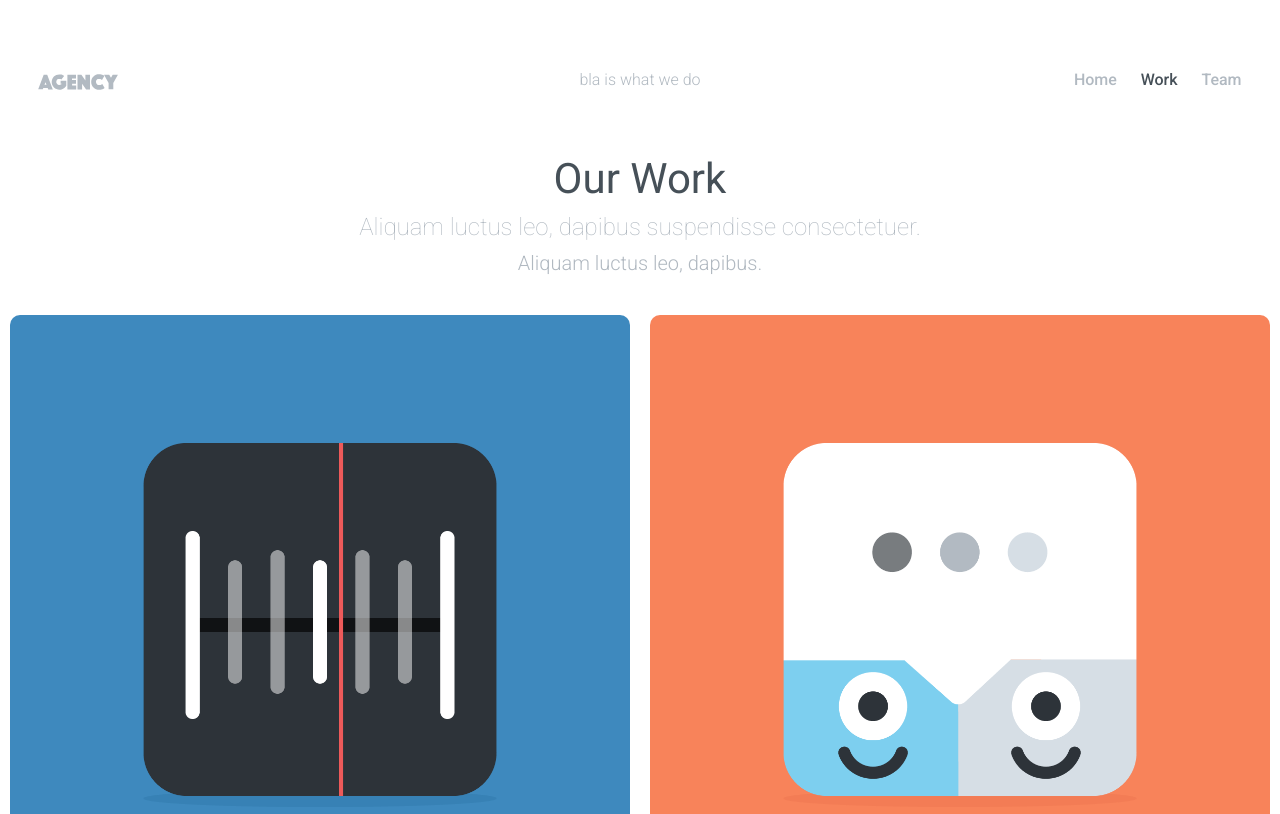
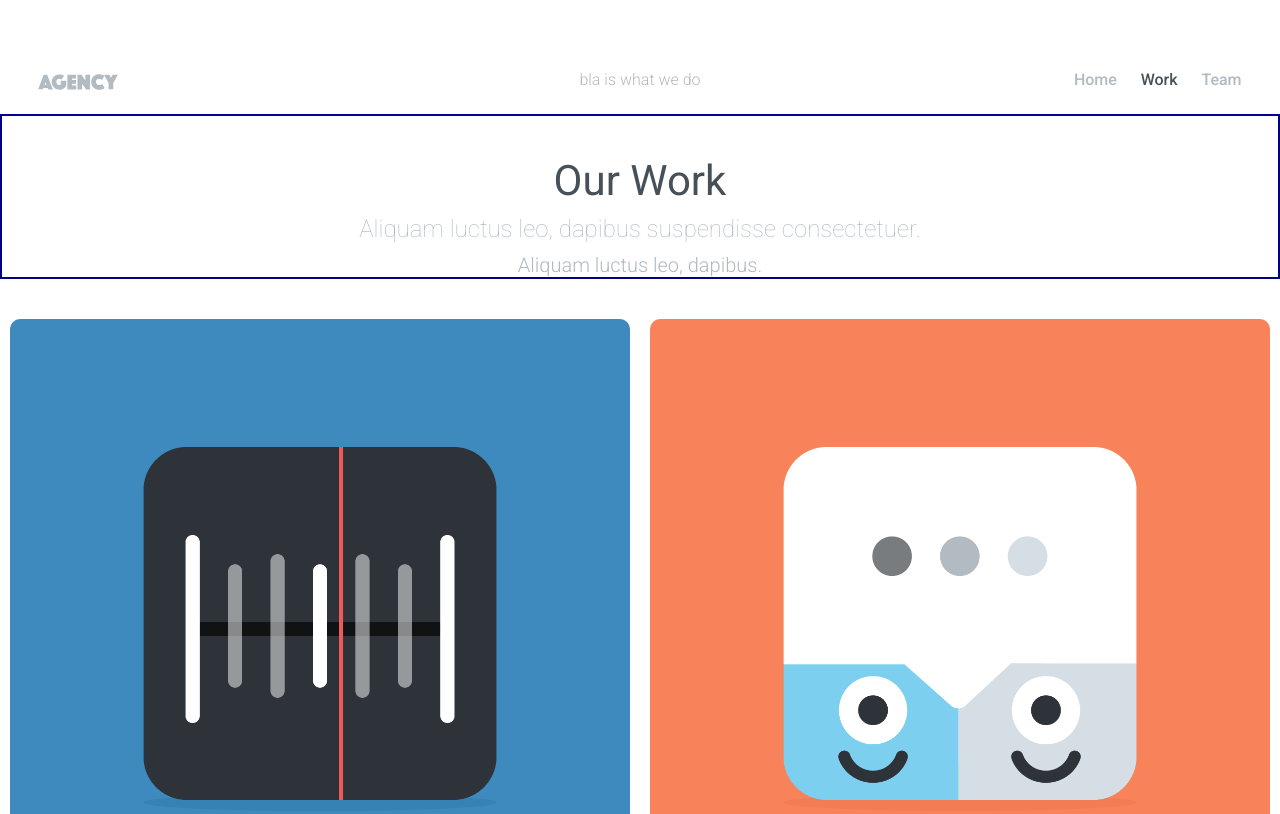
Before and after one commit to LeanSeverino1022/MyFirstJqueryPlugin, a plain HTML site: page work.html in a window 1280 px wide. Shown: the top 814 px of the page. Drawn offline with Linux system fonts and the light colour scheme.

Commit message:
fixed colliding plugins. sticky nav bar should be on top

```diff
--- a/css/main.css
+++ b/css/main.css
@@ -268,6 +268,8 @@ footer {
 .grid-full {
   width: 100%;
   float: left;
+  z-index: 0;
+  border: darkblue 2px solid;
 }
 .grid-half {
   width: 50%;
@@ -358,6 +360,5 @@ footer {
 /*inspect element is-sticky class will appear class when the element becomes sticky.*/
 .is-sticky .header{
     background: #000;
-
-
+    z-index:  1000 !important;
 }
```
